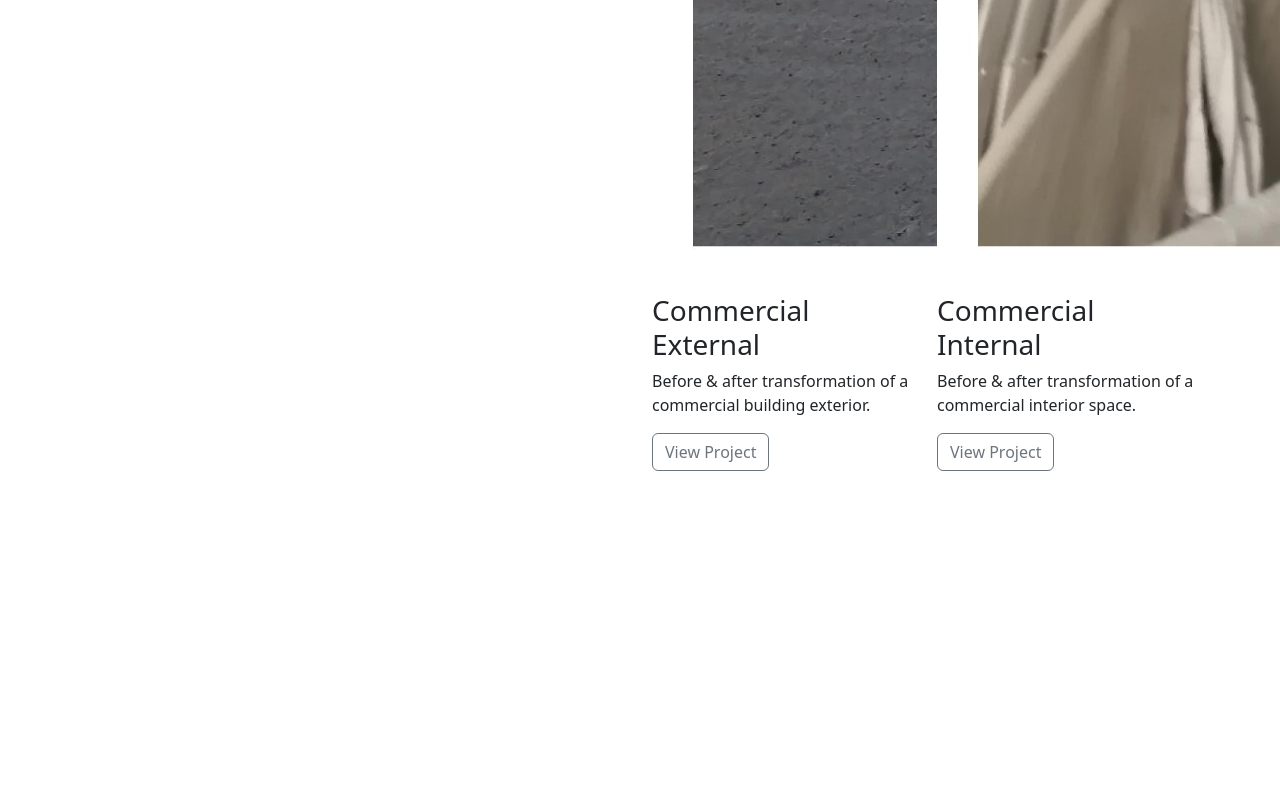
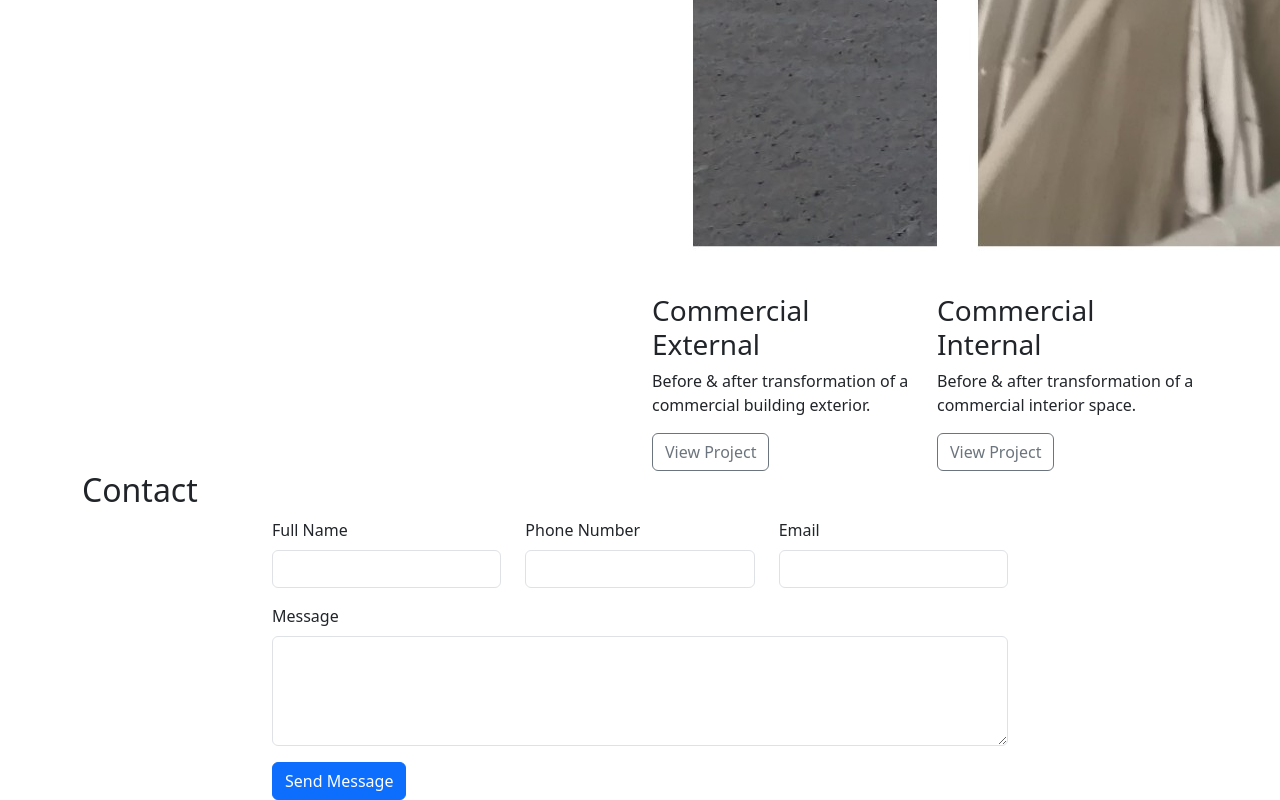
Before and after one commit to Dito-gee/Resume, a plain HTML site: page index.html in a window 1280 px wide. Shown: the part 5868-6668 px from the top of the page. Before the commit the page ends 6339 px from the top, so only its background shows below. Drawn offline with nearby package versions, Linux system fonts and the light colour scheme.

Commit message:
Add contact section with link to https://formdump.codeinstitute.net/

```diff
--- a/index.html
+++ b/index.html
@@ -186,7 +186,40 @@
             </div>
         </div>
     </section>
+    <!-- Contact Section -->
+    <section id="contact" class="contact-section">
+        <div class="container">
+            <h2 class="section-title">Contact</h2>
+            <div class="row justify-content-center">
+                <div class="col-lg-8">
+                    <div class="contact-form">
+                        <form method="POST" action="https://formdump.codeinstitute.net/" target="_blank">
+                            <div class="row">
+                                <div class="col-md-4 mb-3">
+                                    <label for="fullName" class="form-label">Full Name</label>
+                                    <input type="text" class="form-control" id="fullName" required>
+                                </div>
+                                <div class="col-md-4 mb-3">
+                                    <label for="phoneNumber" class="form-label">Phone Number</label>
+                                    <input type="tel" class="form-control" id="phoneNumber" required>
+                                </div>
+                                <div class="col-md-4 mb-3">
+                                    <label for="email" class="form-label">Email</label>
+                                    <input type="email" class="form-control" id="email" required>
+                                </div>
+                            </div>
+                            <div class="mb-3">
+                                <label for="message" class="form-label">Message</label>
+                                <textarea class="form-control" id="message" rows="4" required></textarea>
+                            </div>
+                            <button type="submit" class="btn btn-primary">Send Message</button>
+                        </form>
+                    </div>
+                </div>
+            </div>
 
+        </div>
+    </section>
 
     <!-- Lightbox enhancement for better "view project" functionality -->
     <script src="https://cdnjs.cloudflare.com/ajax/libs/lightbox2/2.11.3/js/lightbox.min.js"></script>
```
